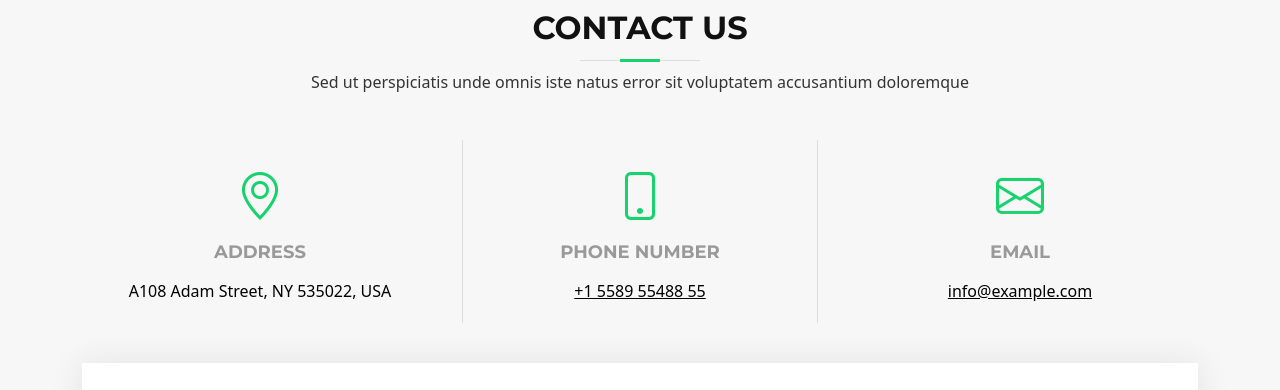
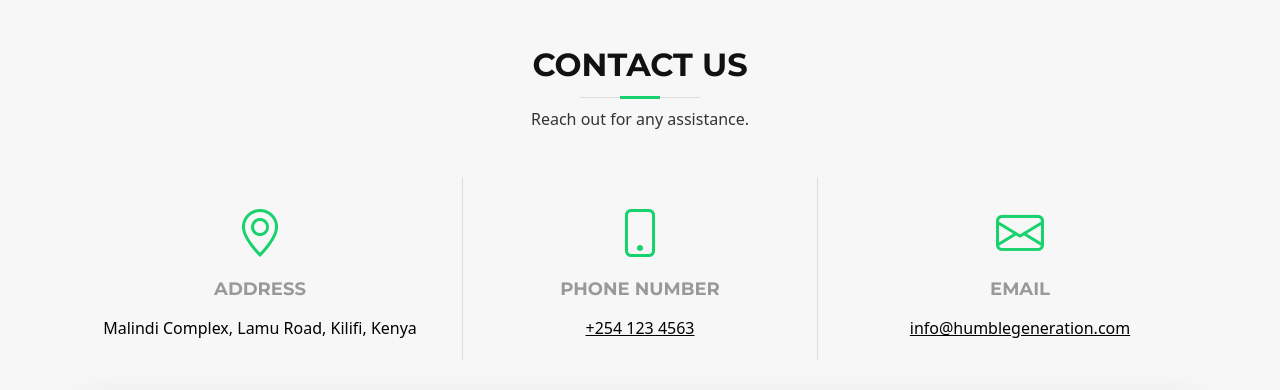
Before and after one commit to NoelOsiro/HUG_gen, a React (Create React App) app: page / in a window 1280 px wide. Shown: the part 7966-8356 px from the top of the page. Built offline with nearby package versions, Linux system fonts and the light colour scheme.

Commit message:
Firsst draft

```diff
--- a/src/Components/Contact/Contact.tsx
+++ b/src/Components/Contact/Contact.tsx
@@ -7,7 +7,7 @@ const Contacts = ()=> {
 
         <div className="section-header">
           <h3>Contact Us</h3>
-          <p>Sed ut perspiciatis unde omnis iste natus error sit voluptatem accusantium doloremque</p>
+          <p>Reach out for any assistance.</p>
         </div>
 
         <div className="row contact-info">
@@ -16,7 +16,7 @@ const Contacts = ()=> {
             <div className="contact-address">
               <i className="bi bi-geo-alt"></i>
               <h3>Address</h3>
-              <address>A108 Adam Street, NY 535022, USA</address>
+              <address>Malindi Complex, Lamu Road, Kilifi, Kenya</address>
             </div>
           </div>
 
@@ -24,7 +24,7 @@ const Contacts = ()=> {
             <div className="contact-phone">
               <i className="bi bi-phone"></i>
               <h3>Phone Number</h3>
-              <p><a href="tel:+155895548855">+1 5589 55488 55</a></p>
+              <p><a href="tel:+155895548855">+254 123 4563</a></p>
             </div>
           </div>
 
@@ -32,7 +32,7 @@ const Contacts = ()=> {
             <div className="contact-email">
               <i className="bi bi-envelope"></i>
               <h3>Email</h3>
-              <p><a href="mailto:info@example.com">info@example.com</a></p>
+              <p><a href="mailto:info@example.com">info@humblegeneration.com</a></p>
             </div>
           </div>
 
--- a/src/Components/Team/teams.ts
+++ b/src/Components/Team/teams.ts
@@ -4,7 +4,7 @@ export const teamMembers = [
       phone: '+254 714 956717',
       email: '@humblegeneration.co.ke',
       position: 'Executive Director',
-      image: 'assets/img/izzo1.JPG',
+      image: 'assets/img/izzo1.jpg',
       imagefull1: '../../assets/img/portfolio/izzofull.jpg',
       imagefull2: '../../assets/img/portfolio/izzofull2.jpg',
       slug: 'executive-director',
@@ -15,7 +15,7 @@ export const teamMembers = [
       phone: '+254 112904413',
       email: '@humblegeneration.co.ke',
       position: 'Administrator',
-      image: 'assets/img/linet1.JPG',
+      image: 'assets/img/linet1.jpg',
       imagefull1: '../../assets/img/portfolio/linetfull.jpg',
       imagefull2: '../../assets/img/portfolio/phostinefull2.jpeg',
       slug: 'administrator',
--- a/src/Components/Testimonials/Testiomony.tsx
+++ b/src/Components/Testimonials/Testiomony.tsx
@@ -7,7 +7,7 @@ import { Pagination, Autoplay } from 'swiper';
 
 const testimonialData = [
   {
-    imgSrc: 'assets/img/izzo1.JPG',
+    imgSrc: 'assets/img/izzo1.jpg',
     name: 'Isaiah Nyandwaro',
     role: 'Executive Director',
     testimonial: 'Orphans and vulnerable children often face immense challenges and are at a higher risk of marginalization. Hubmble Generation has been a beacon of hope for these children, providing them with a support system, access to education, and necessary resources. Their holistic approach has transformed the lives of many vulnerable children in our community, giving them a chance for a brighter future.',
```
Also changed, not shown: public/assets/img/testimonial-2.jpg, public/assets/img/testimonial-3.jpg.
